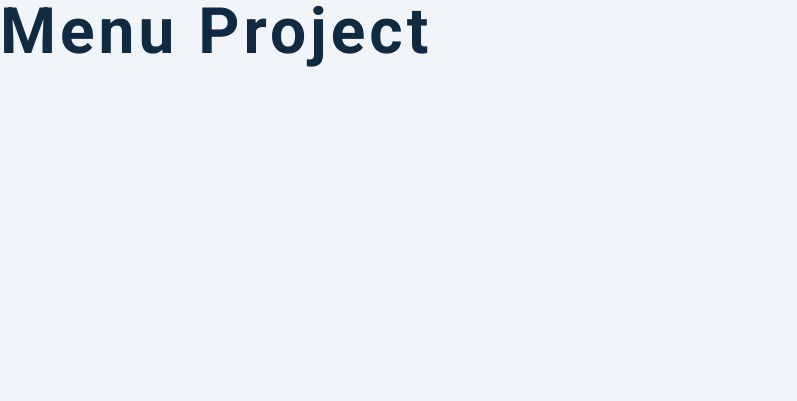
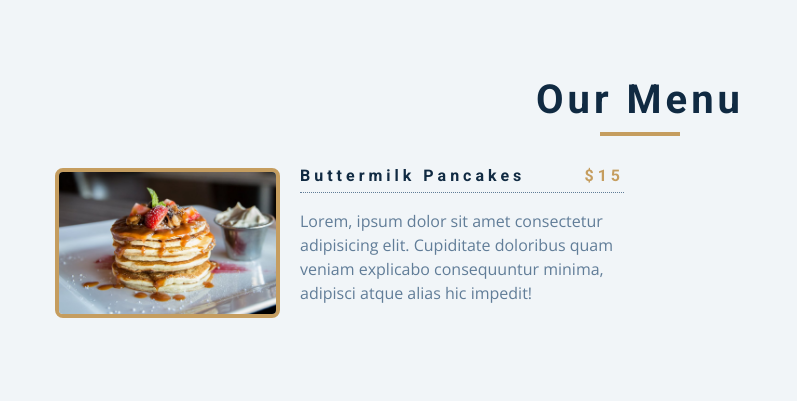
Before and after one commit to stkoev/JS-08-Menu, a plain HTML site: page index.html in a window 1280 px wide. Shown: the whole page, without its empty margins (0-797 px from the left). Drawn offline with nearby package versions, Linux system fonts and the light colour scheme.

Commit message:
implement html markup

```diff
--- a/index.html
+++ b/index.html
@@ -13,7 +13,32 @@
     <link rel="stylesheet" href="styles.css" />
   </head>
   <body>
-    <h1>menu project</h1>
+    <section class="menu">
+      <div class="title">
+        <h2>our menu</h2>
+        <div class="underline"></div>
+      </div>
+      <!-- filter buttons -->
+      <!-- menu items -->
+      <div class="section-center">
+        <!-- single item -->
+        <article class="menu-item">
+          <img src="./menu-item.jpeg" class="photo" alt="menu" />
+          <div class="item-info">
+            <header>
+              <h4>buttermilk pancakes</h4>
+              <h4 class="price">$15</h4>
+            </header>
+            <p class="item-text">
+              Lorem, ipsum dolor sit amet consectetur adipisicing elit.
+              Cupiditate doloribus quam veniam explicabo consequuntur minima,
+              adipisci atque alias hic impedit!
+            </p>
+          </div>
+        </article>
+        <!-- EOF single item -->
+      </div>
+    </section>
     <!-- javascript -->
     <script src="app.js"></script>
   </body>
```
